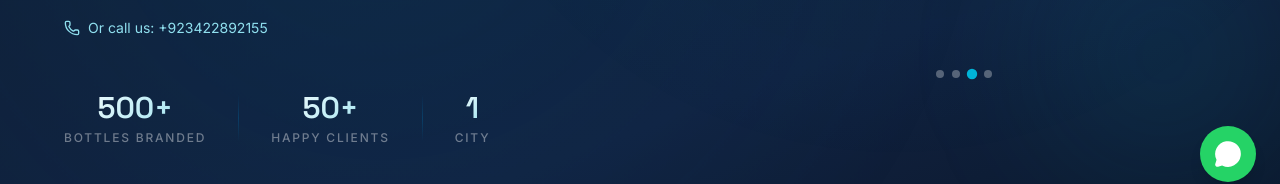
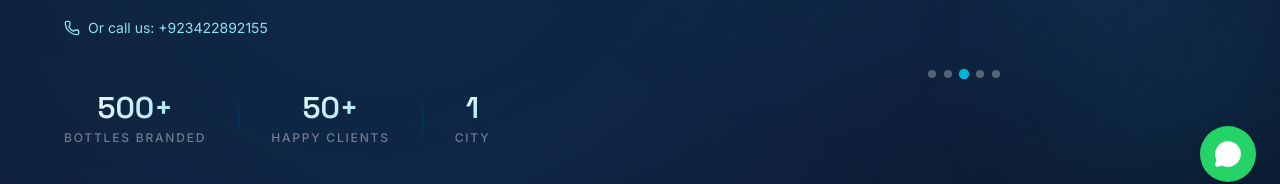
Before and after one commit to MNabeel-khan/Aquawraps-website, a React (Vite) app: page / in a window 1280 px wide. Shown: the part 594-778 px from the top of the page. Built offline with nearby package versions, Linux system fonts and the light colour scheme.

Commit message:
Update Hero.tsx

```diff
--- a/src/sections/Hero.tsx
+++ b/src/sections/Hero.tsx
@@ -72,11 +72,13 @@ export default function Hero() {
 
     '/hot_n_roll_mockup.PNG',
 
-    '/ab_mockup.PNG',
+    '/asim.png',
 
     '/demo.png',
 
-    '/swwetverse.PNG',
+    '/sweetverse.jpeg',
+
+    '/tech.png',
 
   ]
 
```
